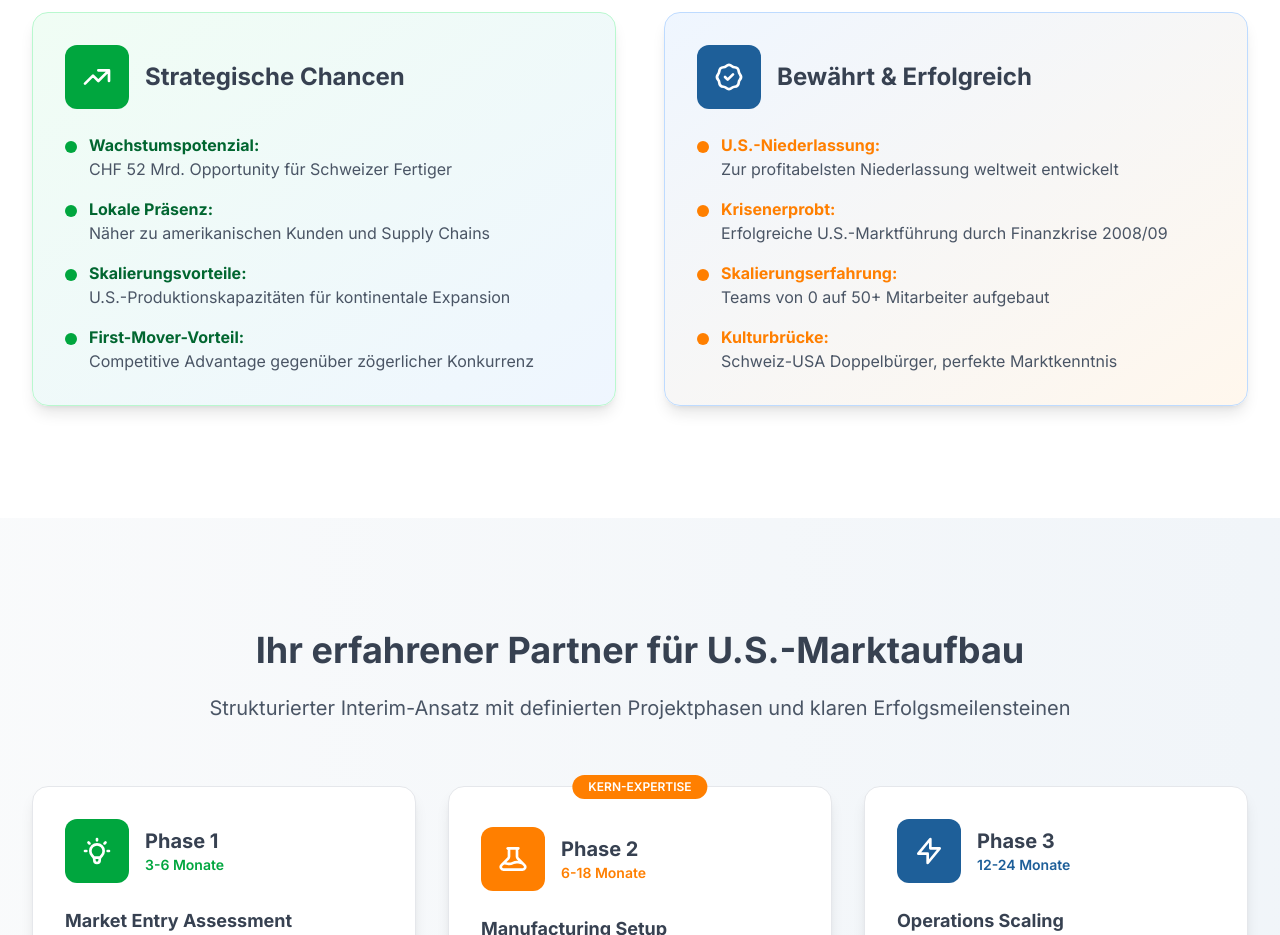
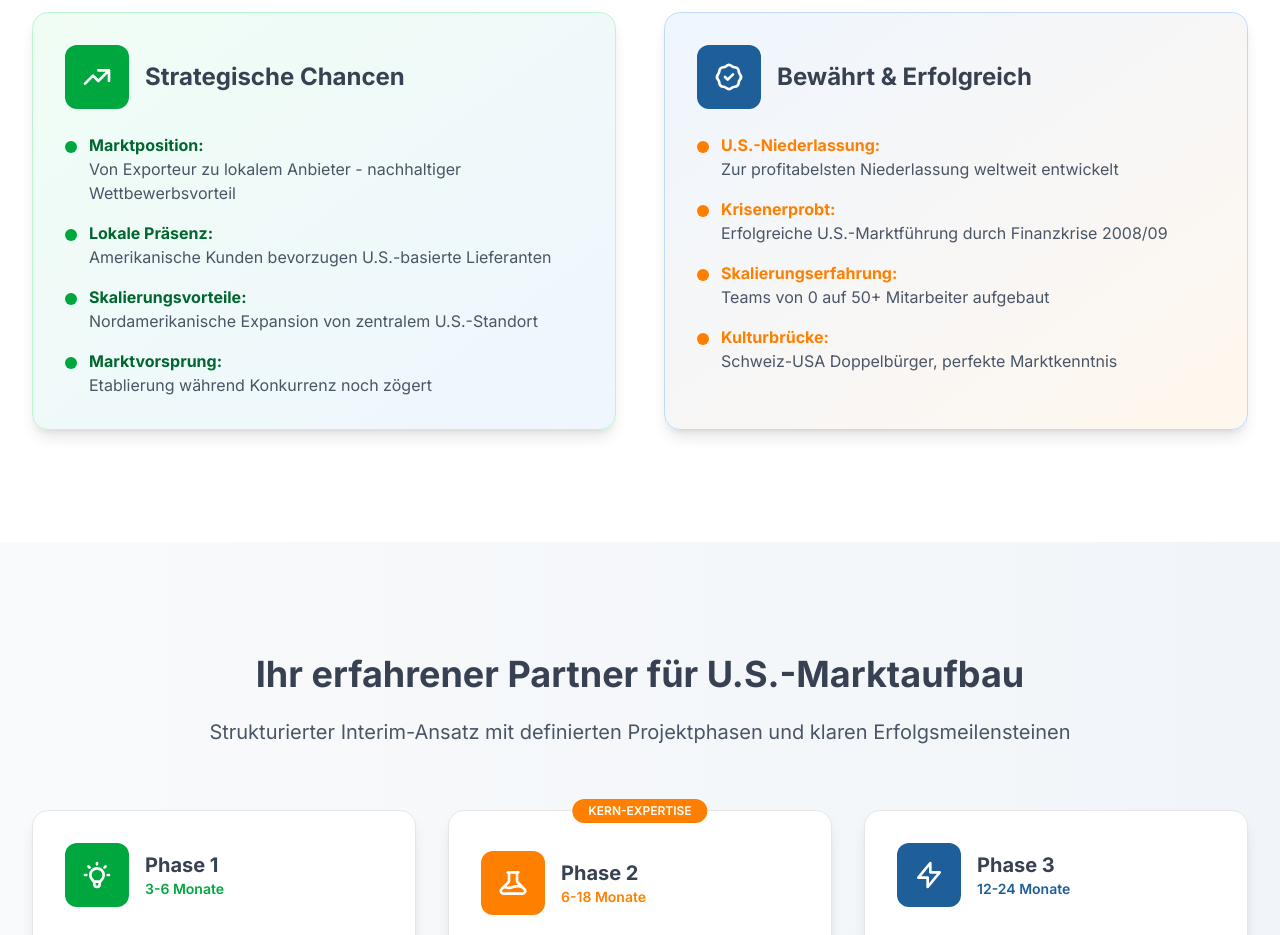
Before and after one commit to mtn-mover/aversis_web, a Next.js app: page / in a window 1280 px wide. Shown: the part 1280-2215 px from the top of the page. Built offline with nearby package versions, Linux system fonts and the light colour scheme.

Commit message:
Update strategic opportunities section with new market positioning points

```diff
--- a/src/app/page.tsx
+++ b/src/app/page.tsx
@@ -119,29 +119,29 @@ export default function Home() {
                 <li className="flex items-start">
                   <div className="w-3 h-3 bg-green-600 rounded-full mt-2 mr-3 flex-shrink-0"></div>
                   <div>
-                    <strong className="text-green-800">Wachstumspotenzial:</strong><br/>
-                    <span className="text-gray-600">CHF 52 Mrd. Opportunity für Schweizer Fertiger</span>
+                    <strong className="text-green-800">Marktposition:</strong><br/>
+                    <span className="text-gray-600">Von Exporteur zu lokalem Anbieter - nachhaltiger Wettbewerbsvorteil</span>
                   </div>
                 </li>
                 <li className="flex items-start">
                   <div className="w-3 h-3 bg-green-600 rounded-full mt-2 mr-3 flex-shrink-0"></div>
                   <div>
                     <strong className="text-green-800">Lokale Präsenz:</strong><br/>
-                    <span className="text-gray-600">Näher zu amerikanischen Kunden und Supply Chains</span>
+                    <span className="text-gray-600">Amerikanische Kunden bevorzugen U.S.-basierte Lieferanten</span>
                   </div>
                 </li>
                 <li className="flex items-start">
                   <div className="w-3 h-3 bg-green-600 rounded-full mt-2 mr-3 flex-shrink-0"></div>
                   <div>
                     <strong className="text-green-800">Skalierungsvorteile:</strong><br/>
-                    <span className="text-gray-600">U.S.-Produktionskapazitäten für kontinentale Expansion</span>
+                    <span className="text-gray-600">Nordamerikanische Expansion von zentralem U.S.-Standort</span>
                   </div>
                 </li>
                 <li className="flex items-start">
                   <div className="w-3 h-3 bg-green-600 rounded-full mt-2 mr-3 flex-shrink-0"></div>
                   <div>
-                    <strong className="text-green-800">First-Mover-Vorteil:</strong><br/>
-                    <span className="text-gray-600">Competitive Advantage gegenüber zögerlicher Konkurrenz</span>
+                    <strong className="text-green-800">Marktvorsprung:</strong><br/>
+                    <span className="text-gray-600">Etablierung während Konkurrenz noch zögert</span>
                   </div>
                 </li>
               </ul>
```
